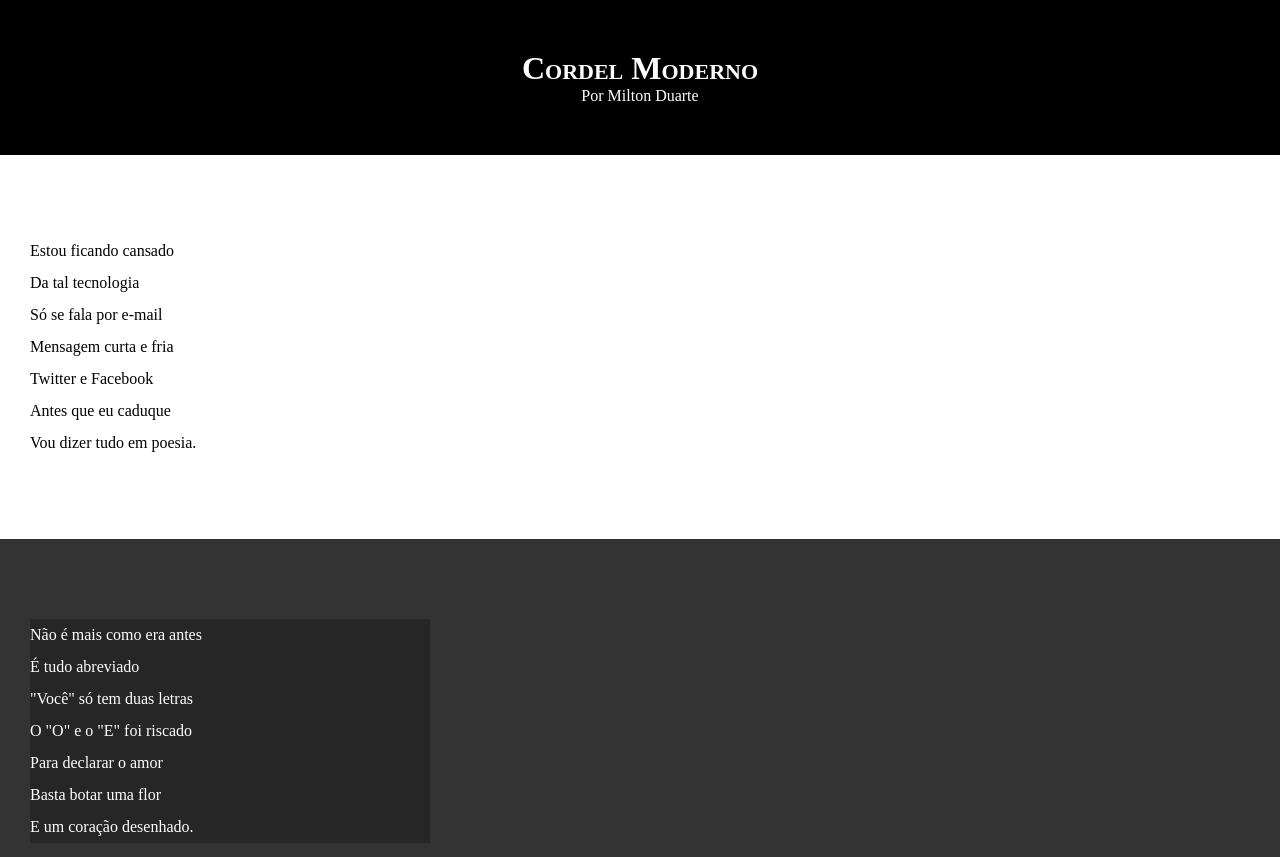
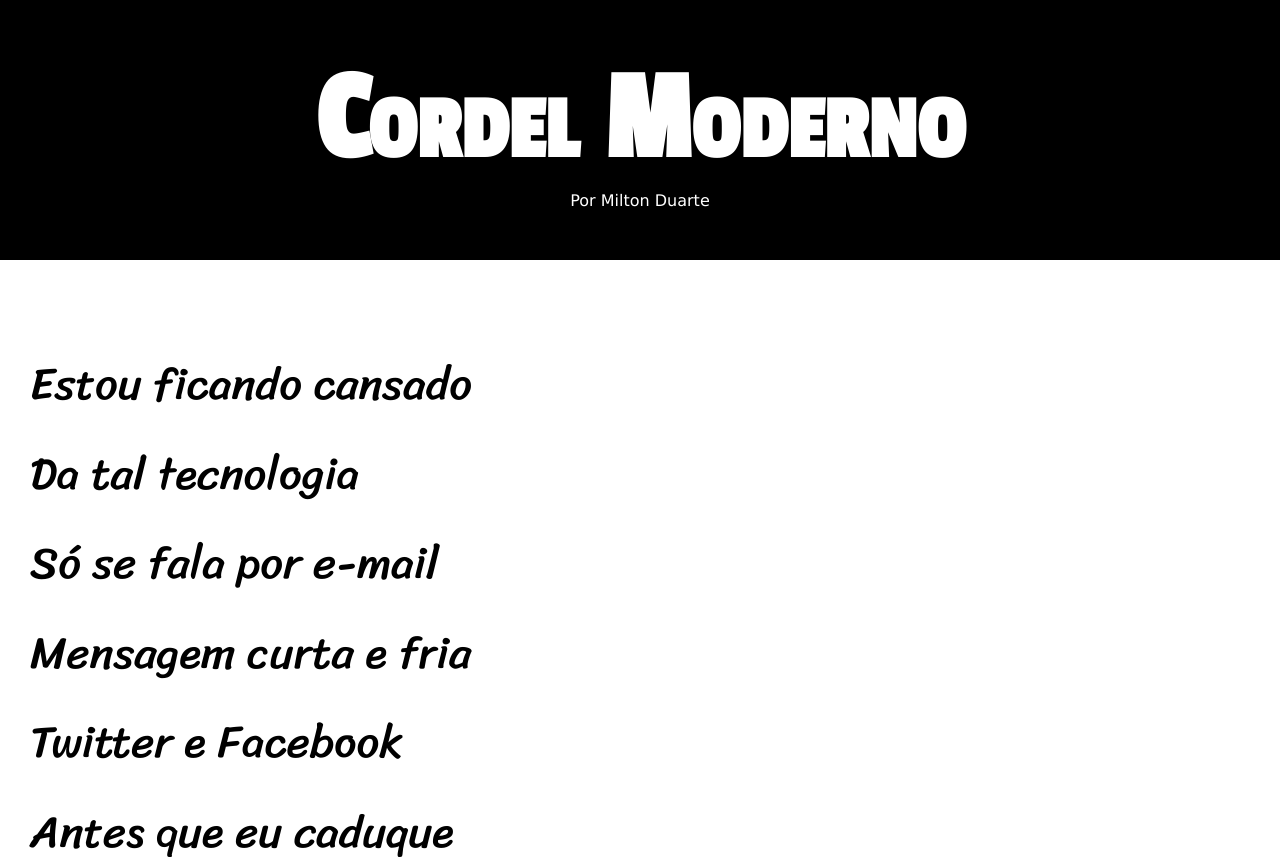
Before and after one commit to RafaSilva1408/html-css, a plain HTML site: page desafios/desafio012/index.html in a window 1280 px wide. Shown: the top 857 px of the page. Drawn offline with Linux system fonts and the light colour scheme.

Commit message:
atualização de estilos desafio cordel moderno

```diff
--- a/desafios/desafio012/estilo/style.css
+++ b/desafios/desafio012/estilo/style.css
@@ -1,4 +1,14 @@
 @charset "UTF-8";
+
+@import url('https://fonts.googleapis.com/css2?family=Passion+One&display=swap');
+
+@import url('https://fonts.googleapis.com/css2?family=Sriracha&display=swap');
+
+:root {
+    --fonte1: Verdana, Geneva, Tahoma, sans-serif;
+    --fonte2: 'Passion One', cursive;
+    --fonte3: 'Sriracha', cursive;
+}
 
 * {
     margin: 0px;
@@ -8,6 +18,7 @@
 html, body {
     min-height: 100vh;
     background-color: darkgray;
+    font-family: var(--fonte1);
 }
 
 header {
@@ -19,6 +30,8 @@ header {
 header > h1 {
     padding-top: 50px;
     font-variant: small-caps;
+    font-family: var(--fonte2);
+    font-size: 10vw;
 }
 
 header > p {
@@ -39,6 +52,8 @@ section {
     padding-bottom: 10vh;
     line-height: 2em;
     padding-left: 30px;
+    font-family: var(--fonte3);
+    font-size: 3.5vw;
 }
 
 section.normal {
@@ -52,7 +67,8 @@ section.imagem {
 }
 
 section.imagem > p {
-    width: 400px;
+    display: inline-block;
+    padding: 5px;
     background-color: rgba(0, 0, 0, 0.253);
 }
 
```
